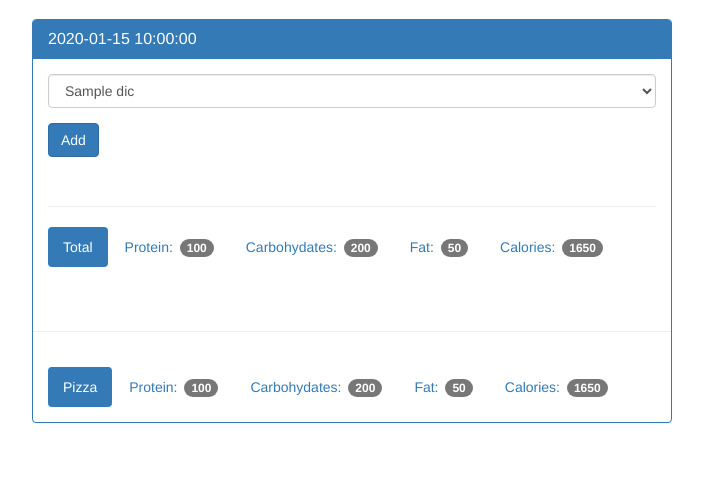
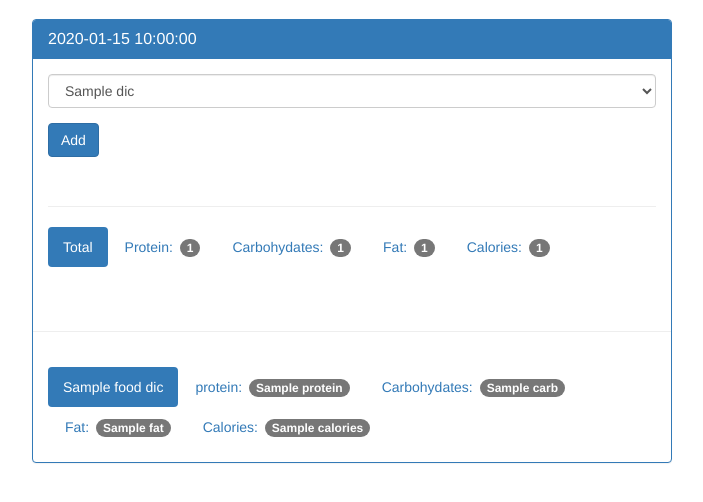
Before and after one commit to varuntumbe/FoodTrack, a Flask app: template templates/day.html in a window 1280 px wide. Shown: the part 51-553 px from the top of the page, without its empty margins (288-991 px from the left). Run offline with Flask 2, Linux system fonts and the light colour scheme; the template is opened without the code that fills it: most values are stand-ins (such as "Sample title", 1, 10 or a date in 2020); some libraries are stand-ins or nearby versions.

Commit message:
75% completed

```diff
--- a/app.py
+++ b/app.py
@@ -37,7 +37,7 @@ def index():
         database.insert_row(entry_date,'log_date')
         all_dates=database.query_dates()
         pretty_dates=list(map(lambda di: datetime.datetime.strptime(str(di['entry_date']),'%Y%m%d'),all_dates))
-        pretty_dates=list(map(lambda dobj: datetime.datetime.strftime(dobj,'%B%d %Y'),pretty_dates))
+        pretty_dates=list(map(lambda dobj: datetime.datetime.strftime(dobj,'%B %d %Y'),pretty_dates))
         pretty_dates=list(map(lambda dobj: str(dobj),pretty_dates))
         return render_template('home.html',all_dates=pretty_dates)
     else:
@@ -45,6 +45,29 @@ def index():
 
 @app.route('/view/<date>',methods=['GET','POST'])
 def view(date):
+    date=str(date)
+    dateobj=datetime.datetime.strptime(date,'%B %d %Y')
+    ndateobj=datetime.datetime.strftime(dateobj,'%B %d %Y')
+    qdateobj=datetime.datetime.strftime(dateobj,'%Y%m%d')
+    list_dic=database.query_food_id()
+    date_dic=database.query_date_id(qdateobj)
+    date_id=int(date_dic['id'])
+
+    foods_per_day=database.query_foods_per_day(qdateobj)
+    total_nutrients=list()
+    p=carb=f=cal=0
+    for food in foods_per_day:
+        p+=food['protein']
+        carb+=food['carb']
+        f+=food['fat']
+        cal+=food['calories']
+    total_nutrients.append(p)
+    total_nutrients.append(carb)
+    total_nutrients.append(f)
+    total_nutrients.append(cal)
+
+
+#handling post req
     if request.method=='POST':
         food_id=int(request.form.get('food-id'))
         date=str(date)
@@ -53,17 +76,24 @@ def view(date):
         date_dic=database.query_date_id(dateobj)
         date_id=int(date_dic['id'])
         database.insert_fooddate(date_id,food_id)
-        return 'jd'
 
-    date=str(date)
-    dateobj=datetime.datetime.strptime(date,'%B%d %Y')
-    ndateobj=datetime.datetime.strftime(dateobj,'%B %d %Y')
-    qdateobj=datetime.datetime.strftime(dateobj,'%Y%m%d')
-    list_dic=database.query_food_id()
+        # foods_per_day=database.query_foods_per_day(qdateobj)
+        # total_nutrients=list()
+        # p=carb=f=cal=0
+        # for food in foods_per_day:
+        #     p+=food['protein']
+        #     carb+=food['carb']
+        #     f+=food['fat']
+        #     cal+=food['calories']
+        # total_nutrients.append(p)
+        # total_nutrients.append(carb)
+        # total_nutrients.append(f)
+        # total_nutrients.append(cal)
 
-    date_dic=database.query_date_id(qdateobj)
-    date_id=int(date_dic['id'])
-    return render_template('day.html',pretty_date=str(ndateobj),food_dic=list_dic)
+        return render_template('day.html',pretty_date=str(ndateobj),food_dic=list_dic,foods_per_day=foods_per_day,total_nutri=total_nutrients)
+    return render_template('day.html',pretty_date=str(ndateobj),food_dic=list_dic,foods_per_day=foods_per_day,total_nutri=total_nutrients)
+
+
 
 @app.route('/food',methods=['GET','POST'])
 def food():
--- a/templates/day.html
+++ b/templates/day.html
@@ -23,7 +23,7 @@
         </div>
         <div id="navbar" class="navbar-collapse collapse">
           <ul class="nav navbar-nav">
-            <li><a href="#">Home</a></li>
+            <li><a href="{{ url_for('index') }}">Home</a></li>
             <li><a href="{{ url_for('food') }}">Add Food Item</a></li>
           </ul>
         </div>
@@ -58,26 +58,26 @@
 
               <ul class="nav nav-pills" role="tablist">
                 <li class="active"><a>Total</a></li>
-                <li><a>Protein: <span class="badge">100</span></a></li>
-                <li><a>Carbohydates: <span class="badge">200</span></a></li>
-                <li><a>Fat: <span class="badge">50</span></a></li>
-                <li><a>Calories: <span class="badge">1650</span></a></li>
+                <li><a>Protein: <span class="badge">{{total_nutri[0]}}</span></a></li>
+                <li><a>Carbohydates: <span class="badge">{{total_nutri[1]}}</span></a></li>
+                <li><a>Fat: <span class="badge">{{total_nutri[2]}}</span></a></li>
+                <li><a>Calories: <span class="badge">{{total_nutri[3]}}</span></a></li>
               </ul>
 
             </div>
 
             <div class="page-header"></div>
-
+            {% for food_dic in foods_per_day %}
             <div class="panel-body">
               <ul class="nav nav-pills" role="tablist">
-                <li class="active"><a>Pizza</a></li>
-                <li><a>Protein: <span class="badge">100</span></a></li>
-                <li><a>Carbohydates: <span class="badge">200</span></a></li>
-                <li><a>Fat: <span class="badge">50</span></a></li>
-                <li><a>Calories: <span class="badge">1650</span></a></li>
+                <li class="active"><a>{{food_dic['name']}}</a></li>
+                <li><a>protein: <span class="badge">{{food_dic['Protein']}}</span></a></li>
+                <li><a>Carbohydates: <span class="badge">{{food_dic['carb']}}</span></a></li>
+                <li><a>Fat: <span class="badge">{{food_dic['fat']}}</span></a></li>
+                <li><a>Calories: <span class="badge">{{food_dic['calories']}}</span></a></li>
               </ul>
             </div>
-
+            {% endfor %}
           </div>
         </div>
       </div>
```
Also changed, not shown: database.py (+15 -0 lines).
